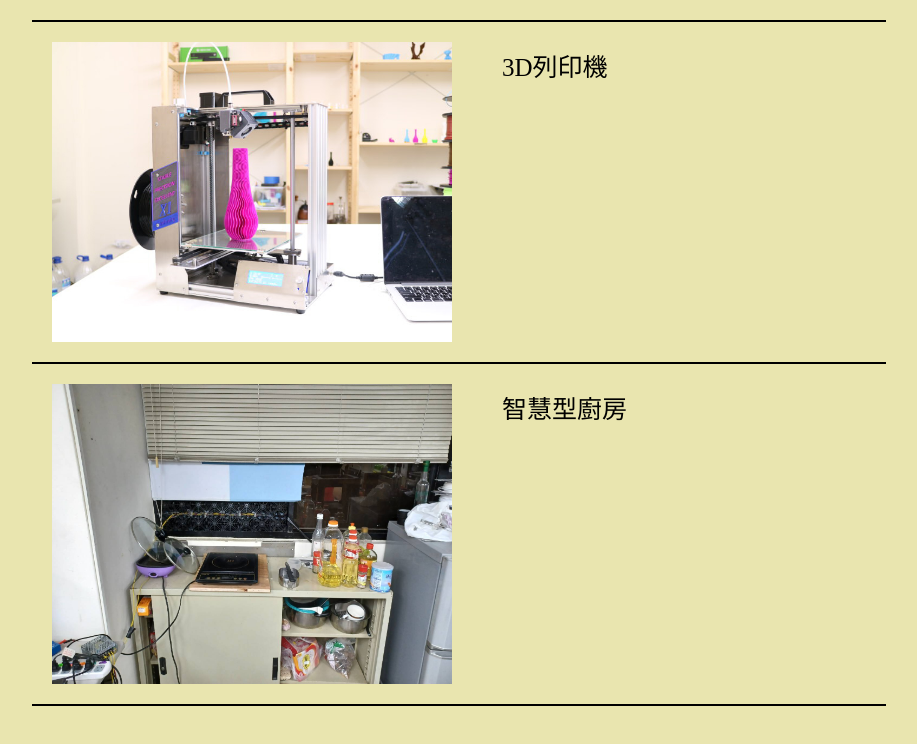
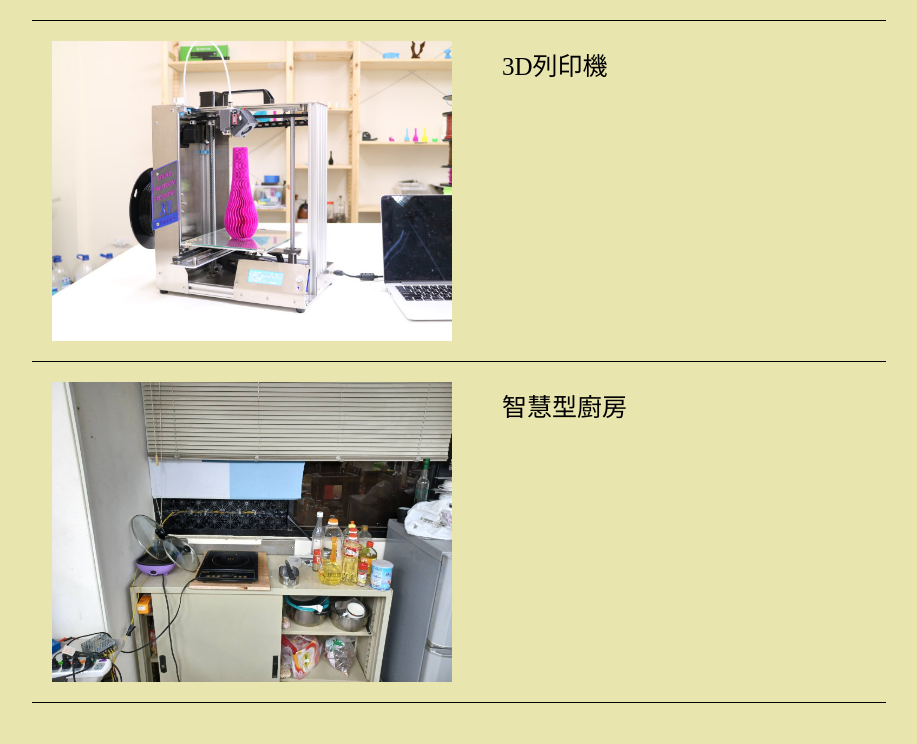
Before and after one commit to NB23web/NB23web, a plain HTML site: page devices.html in a window 1280 px wide. Shown: the part 716-1460 px from the top of the page, without its empty margins (266-1183 px from the left). Drawn offline with Linux system fonts and the light colour scheme.

Commit message:
Add files via upload

```diff
--- a/css/devices_style.css
+++ b/css/devices_style.css
@@ -95,7 +95,7 @@ a{
     height: 340px;
     width: auto;
     /* border-top: 2px black solid; */
-    border-bottom: 2px black solid;
+    border-bottom: 1px black solid;
 }
 
 .block_l {
```
Also changed, not shown: css/members_style.css (+7 -2 lines).
